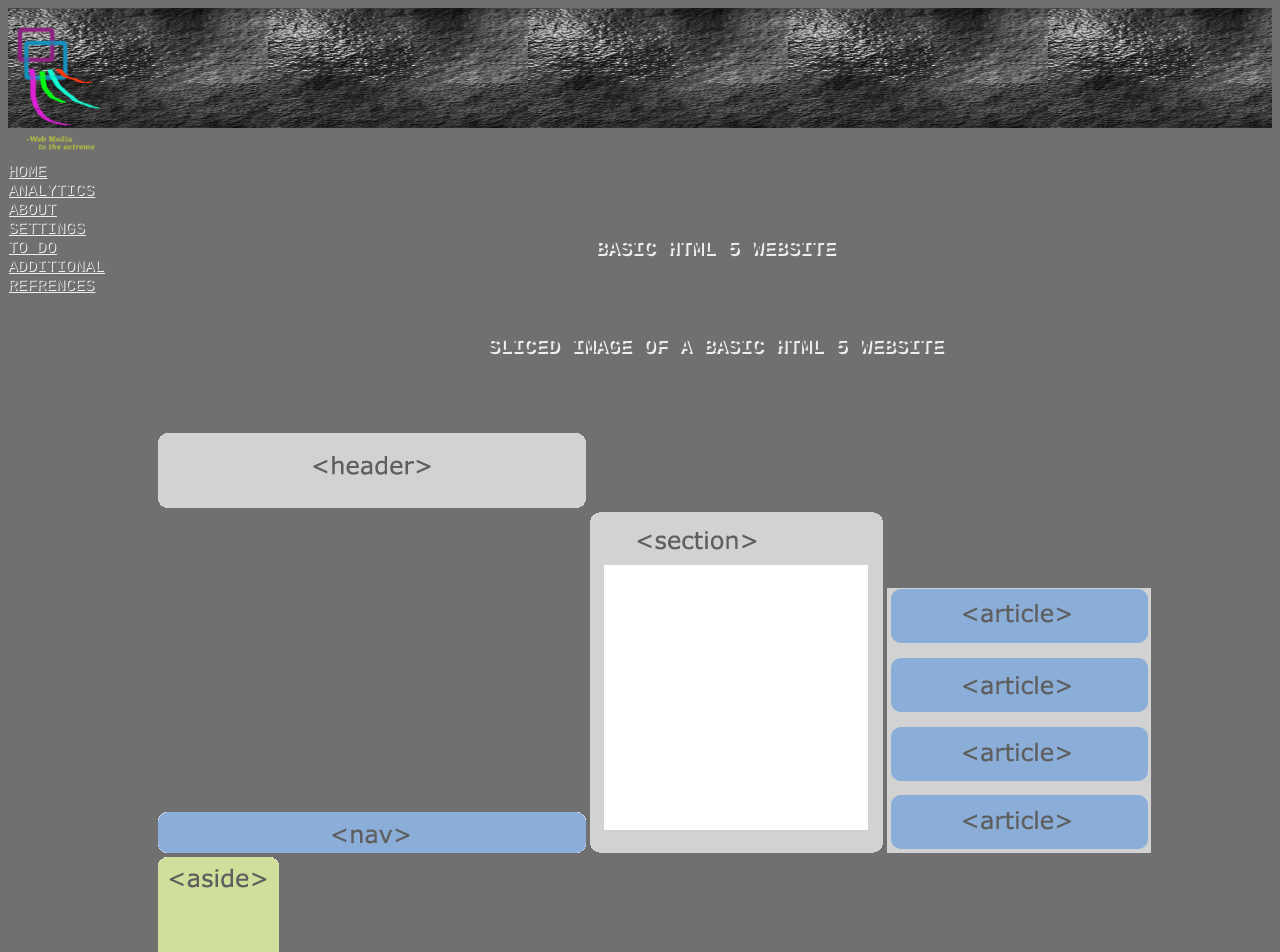
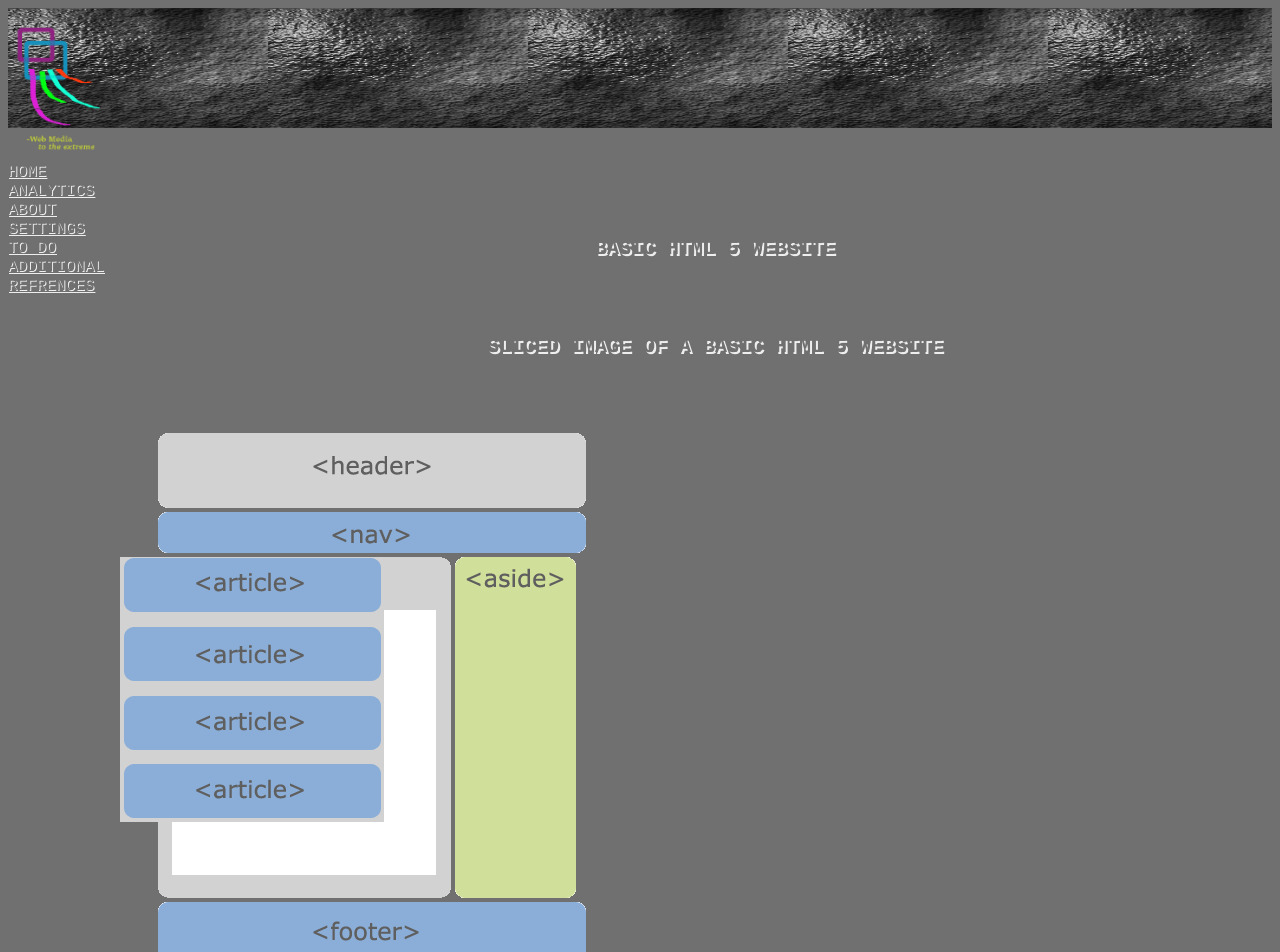
Before and after one commit to vashman/web_meda, a Jekyll site: the page built from media_post/sliced.html, in a window 1280 px wide. Shown: the top 952 px of the page. Built offline with Jekyll 4.4.1, drawn with Linux system fonts in a browser that asks for light colours.

Commit message:
changed sliced layout.

```diff
--- a/home.html
+++ b/home.html
@@ -5,9 +5,8 @@ title: Web-Media
 
 <div>
 <h1> Media </h1>
-	{{ site.collections }}
-{{ media_post }}
-{% for media in site.media_post %}
+	{{ site.collections.media_post }}
+{% for media in site.collections.media_post %}
 <a href="{{site.baseurl}}/{{media.url}}">{{ media.title }}</a>
 {% endfor %}
 <a href="{{site.baseurl}}/media_post/images.html">Image Formats</a>
--- a/media_post/sliced.html
+++ b/media_post/sliced.html
@@ -13,10 +13,10 @@ media:
 <h1>Basic HTML 5 Website</h1>
 <h2>Sliced image of a basic HTML 5 website</h2>
 <a href="http://www.w3schools.com/tags/tag_header.asp"><image src="{{site.baseurl}}//media/sliced/header.png" alt="header" /></a><br />
-<a href="http://www.w3schools.com/tags/tag_nav.asp"><image src="{{site.baseurl}}/media/sliced/nav.png" alt="nav" /></a>
+<a href="http://www.w3schools.com/tags/tag_nav.asp"><image src="{{site.baseurl}}/media/sliced/nav.png" alt="nav" /></a><br />
 <a href="http://www.w3schools.com/tags/tag_section.asp"><image src="{{site.baseurl}}/media/sliced/section.png" alt="section" /></a>
-<a href="www.w3schools.com/tags/tag_article.asp"><image src="{{site.baseurl}}/media/sliced/articule.png" alt="articule" / style="left:120px;"></a>
-<a href="http://www.w3schools.com/tags/tag_aside.asp"><image src="{{site.baseurl}}/media/sliced/aside.png" alt="aside" /></a>
+<a href="www.w3schools.com/tags/tag_article.asp"><image src="{{site.baseurl}}/media/sliced/articule.png" alt="articule" / style="position: absolute; left:120px;"></a>
+<a href="http://www.w3schools.com/tags/tag_aside.asp"><image src="{{site.baseurl}}/media/sliced/aside.png" alt="aside" /></a><br />
 <a href="http://www.w3schools.com/tags/tag_footer.asp"><image src="{{site.baseurl}}/media/sliced/footer.png" alt="footer" /></a>
 
 <p>
```
